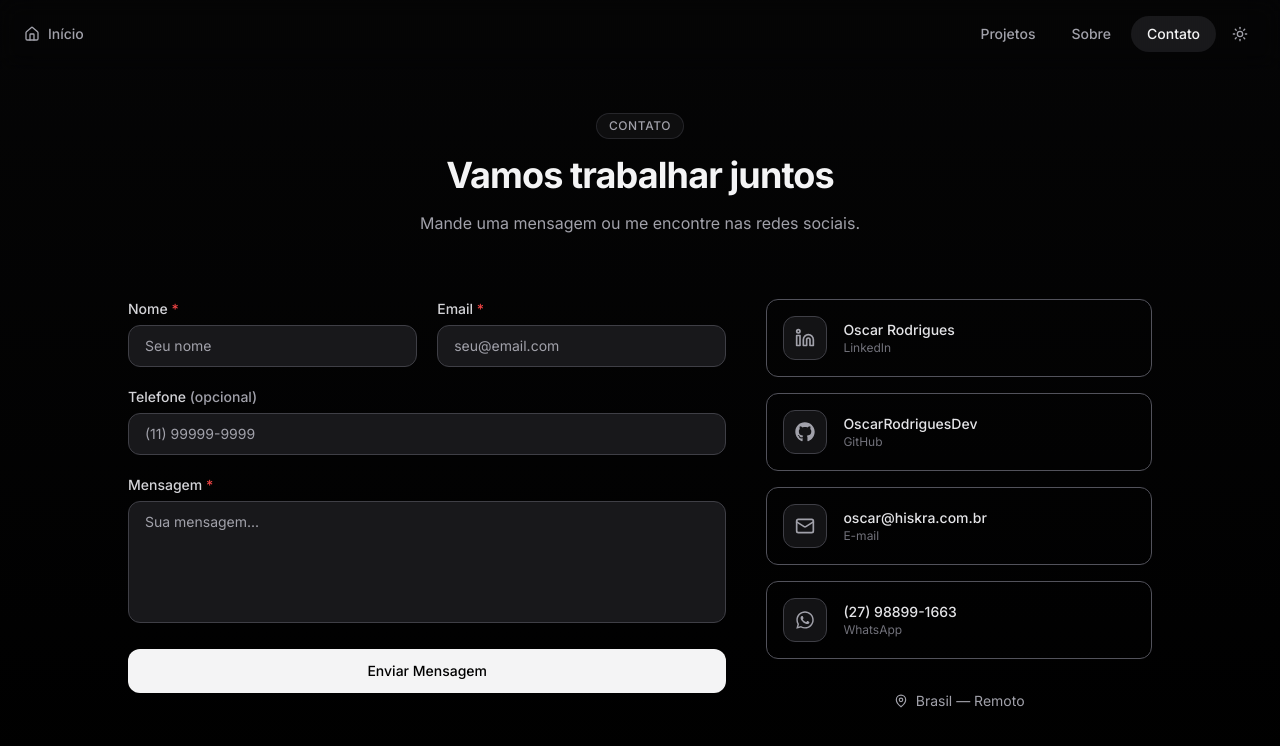
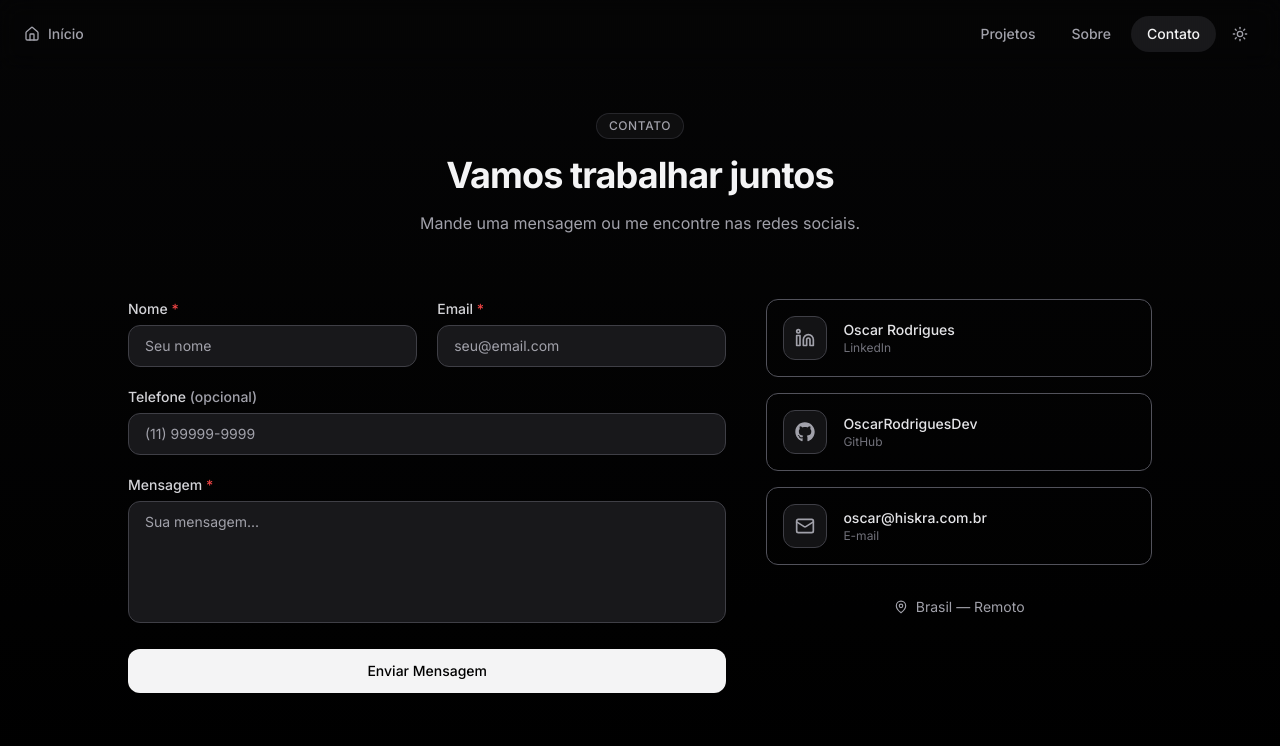
Before and after one commit to oscarRodriguesDev/site-pessoal, a Next.js app: page /contact in a window 1280 px wide. Shown: the top 746 px of the page. Built offline with nearby package versions, Linux system fonts and the light colour scheme; no server answers.

Commit message:
tirando whtasapp

```diff
--- a/src/app/contact/page.tsx
+++ b/src/app/contact/page.tsx
@@ -25,12 +25,12 @@ const socials = [
     label: "E-mail",
     handle: "oscar@hiskra.com.br",
   },
-  {
-    icon: <FaWhatsapp size={20} />,
-    href: "https://wa.me/5527988991663",
-    label: "WhatsApp",
-    handle: "(27) 98899-1663",
-  },
+  /*   {
+      icon: <FaWhatsapp size={20} />,
+      href: "https://wa.me/5527988991663",
+      label: "WhatsApp",
+      handle: "(27) 98899-1663",
+    }, */
 ];
 
 export default function Contato() {
```
